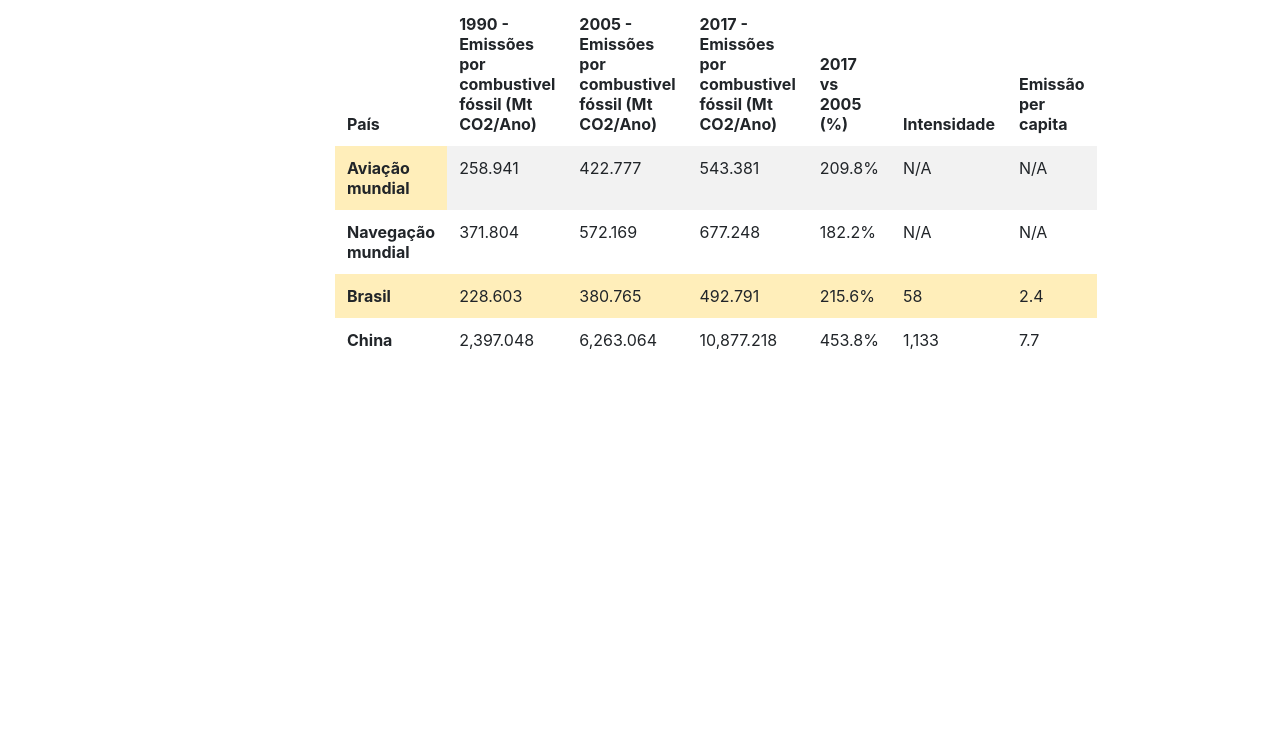
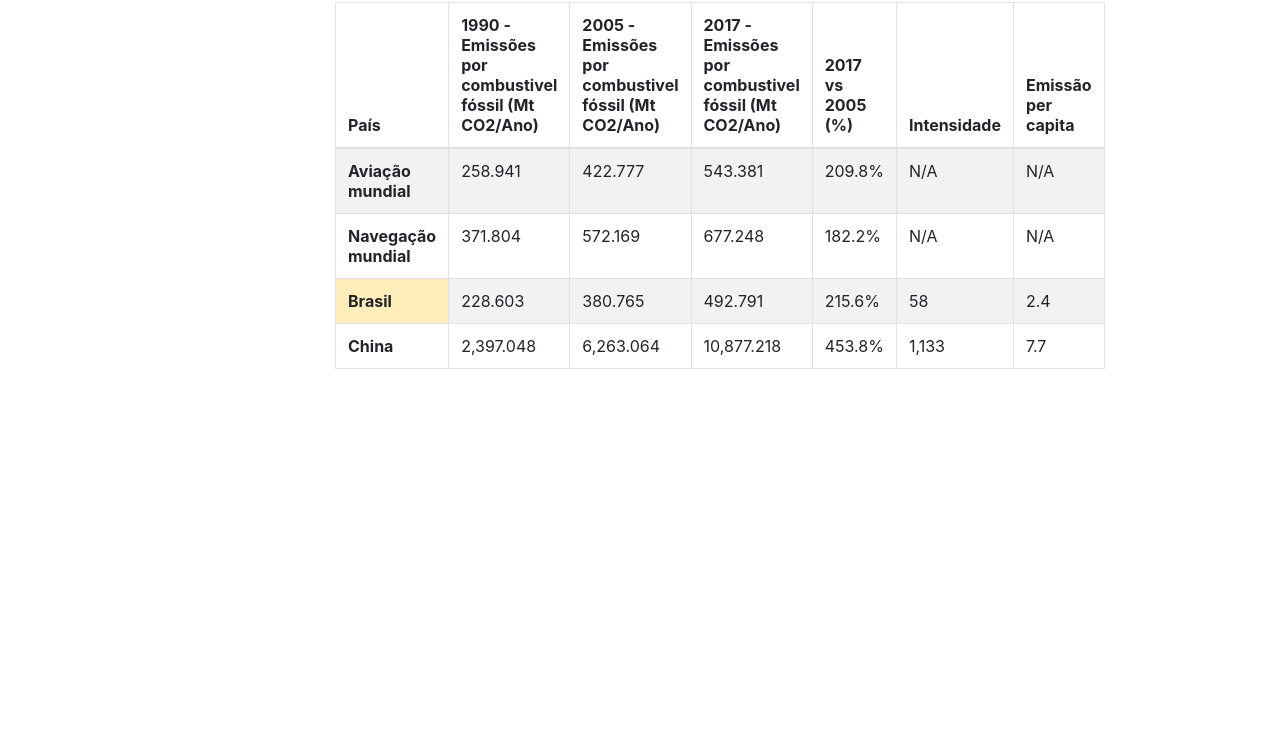
Before and after one commit to natanungethuem/platzi, a plain HTML site: page table.html in a window 1280 px wide. Shown: the part 54-800 px from the top of the page. Drawn offline with nearby package versions, Linux system fonts and the light colour scheme.

Commit message:
Aula 5.5

```diff
--- a/table.html
+++ b/table.html
@@ -1,15 +1,14 @@
-<meta name="viewport" content="width=device-width, initial-scale=1.0">
-<link rel="stylesheet" href="https://stackpath.bootstrapcdn.com/bootstrap/4.3.1/css/bootstrap.min.css">
-
-
 <html>
-<head></head>
+<head>
+    <meta name="viewport" content="width=device-width, initial-scale=1.0">
+    <link rel="stylesheet" href="https://stackpath.bootstrapcdn.com/bootstrap/4.3.1/css/bootstrap.min.css">
+</head>
 <body>
     <div class="container-fluid">
         <h1>Emissões de CO2 mundiais</h1>
         <div class="row">
             <div class="offset-md-3 col-12 col-md-6">
-                <table class="table table-striped table-borderless table-hover">
+                <table class="table table-bordered table-striped table-hover">
                     <thead>
                         <tr>
                             <th>País</th>
@@ -23,7 +22,7 @@
                     </thead>
                     <tbody>
                         <tr>
-                            <th class="table-warning">Aviação mundial</th>
+                            <th>Aviação mundial</th>
                             <td>258.941</td>
                             <td>422.777</td>
                             <td>543.381	</td>
@@ -40,8 +39,8 @@
                             <td>N/A</td>
                             <td>N/A</td>
                         </tr>
-                        <tr class="table-warning">
-                            <th>Brasil</th>
+                        <tr>
+                            <th class="table-warning">Brasil</th>
                             <td>228.603</td>
                             <td>380.765</td>
                             <td>492.791</td>
```
